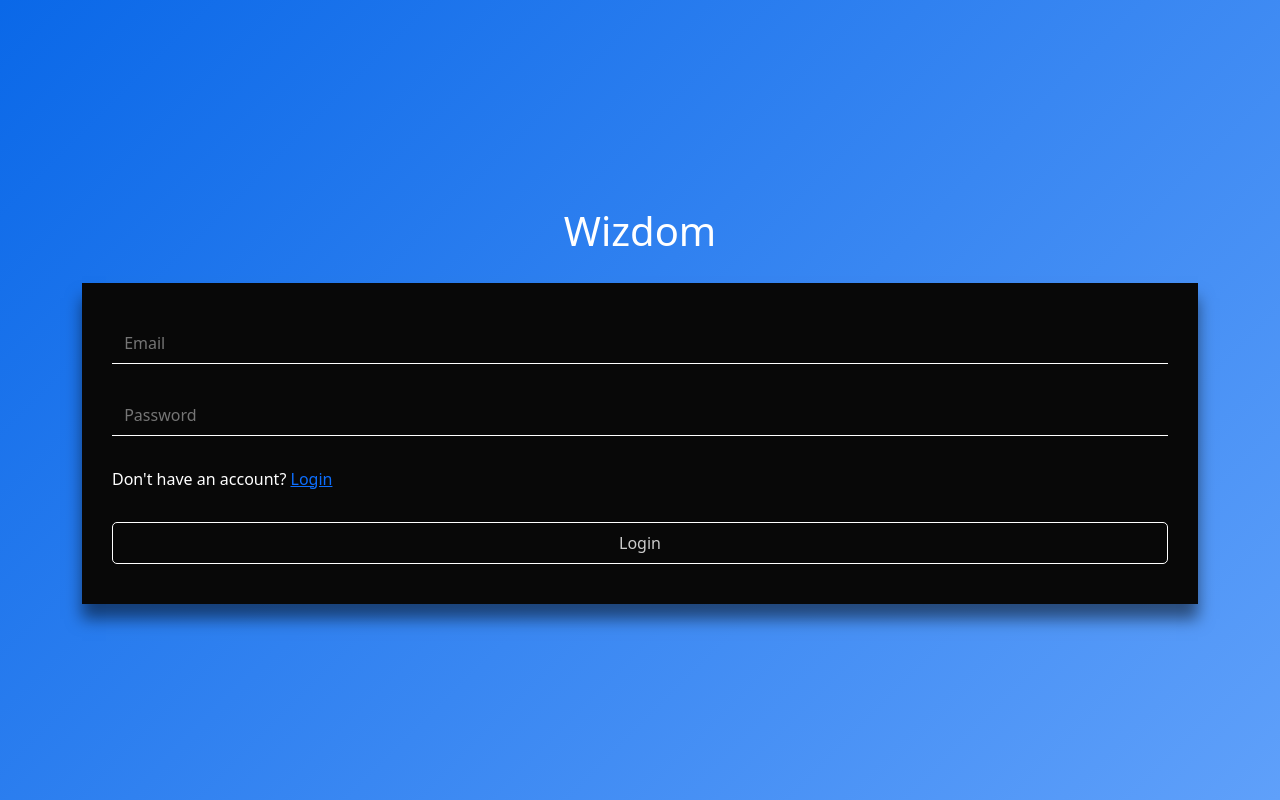
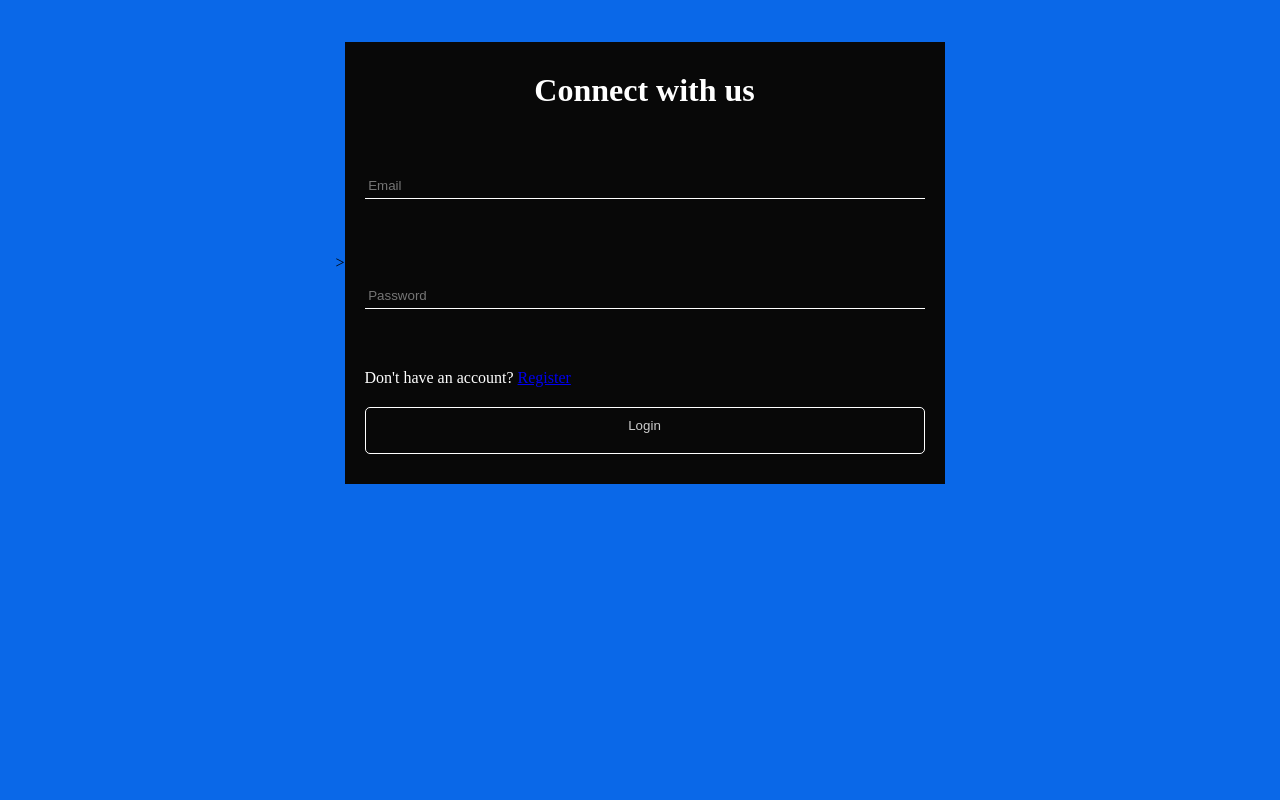
Before and after one commit to Vanshitasingh/Firebase-node, a PHP site: page /login.html in a window 1280 px wide. Run offline with PHP 8.4, Linux system fonts and the light colour scheme; some libraries are stand-ins or nearby versions.

Commit message:
Responsive

```diff
--- a/login.css
+++ b/login.css
@@ -1,58 +1,99 @@
-body {
-    background: #fff;
-    padding: 0px;
-    margin: 0px;
-    font-family: 'Nunito', sans-serif;
-    font-size: 16px;
+*{
+  margin: 0;
+  padding: 0;
+}
+body{
+  background: #0a68e8;
+  display: flex;
+  align-items: center;
+  justify-content: center;
+}
+.content{
+  width: 800px;
+  background-color: #080808;
+  margin: 5% auto;
+  padding: 30px 30px;
+  display: grid;
+  grid-template-columns: 1fr 1fr;
+  grid-gap:20px;
+  color: #fff;
+  box-shadow: 0 20px 20px rgba(0, 0, 0, 0.5);
+}
+.alert{
+  padding:10px;
+  color:#fff;
+  margin-bottom:10px;
+  display:none;
 }
 
-  input, button {
-    font-family: 'Nunito', sans-serif;
-    font-weight: 700;
+.content h1{
+  text-align: center;
+  margin-bottom: 20px;
 }
 
-  .main-div, .loggedin-div {
-    width: 20%;
-    margin: 0px auto;
-    margin-top: 150px;
-    padding: 20px;
-    display: none;
+.content input{
+  color: #fff;
+  border: none;
+  outline: none;
+  margin: 20px auto;
+  padding-top: 10px;
+  border-bottom: 1px solid #fff;
+  background-color: transparent;
+  margin-block-end: 0;
+  padding-bottom: 5px;
+  width: 100%;
+}
+.log{
+  width: 400px;
+  background-color: #080808;
+  margin: 7% auto;
+  padding: 30px 20px;
+
+  color: #fff;
+}
+.log input{
+  color: #fff;
+  border: none;
+  outline: none;
+  margin: 20px auto;
+  padding-top: 10px;
+  border-bottom: 1px solid #fff;
+  background-color: transparent;
+  padding-bottom: 5px;
+  width: 100%;
+}
+button{
+  background-color: #080808;
+  border: 1px solid #fff;
+  display:inline-block;
+  color: #ccc;
+  border-radius: 5px;
+  width:100%;
+  margin-top:20px ;
+  padding:0.75em;
 }
 
-  .main-div input {
-    display: block;
-    border: 1px solid #ccc;
-    border-radius: 5px;
-    background: #fff;
-    padding: 15px;
-    outline: none;
-    width: 100%;
-    margin-bottom: 20px;
-    transition: 0.3s;
-    -webkit-transition: 0.3s;
-    -moz-transition: 0.3s;
+
+.log button:hover{
+  background-color:#ccc ;
+  color:black;
+  transition: background-color 0.5s ease-out;
+}
+.content button:hover{
+  background-color:#ccc ;
+  color:black;
+  transition: background-color 0.5s ease-out;
+}
+.content .full{
+  grid-column: 1/3;
 }
 
-  .main-div input:focus {
-    border: 1px solid #777;
+@media(min-width:700px){
+  .content{
+    width: 60vh;
+    height: 80vh;
   }
-
-  .main-div button, .loggedin-div button {
-    background: #5d8ffc;
-    color: #fff;
-    border: 1px solid #5d8ffc;
-    border-radius: 5px;
-    padding: 15px;
-    display: block;
-    width: 100%;
-    transition: 0.3s;
-    -webkit-transition: 0.3s;
-    -moz-transition: 0.3s;
+  .log{
+    width: 70vh;
   }
-
-  .main-div button:hover, .loggedin-div button:hover {
-    background: #fff;
-    color: #5d8ffc;
-    border: 1px solid #5d8ffc;
-    cursor: pointer;
 }
--- a/login.html
+++ b/login.html
@@ -1,24 +1,23 @@
 <!DOCTYPE html>
 <html>
 <head>
-  <script src="https://cdn.jsdelivr.net/npm/@popperjs/core@2.9.2/dist/umd/popper.min.js" integrity="sha384-IQsoLXl5PILFhosVNubq5LC7Qb9DXgDA9i+tQ8Zj3iwWAwPtgFTxbJ8NT4GN1R8p" crossorigin="anonymous"></script>
-<script src="https://cdn.jsdelivr.net/npm/bootstrap@5.0.1/dist/js/bootstrap.min.js" integrity="sha384-Atwg2Pkwv9vp0ygtn1JAojH0nYbwNJLPhwyoVbhoPwBhjQPR5VtM2+xf0Uwh9KtT" crossorigin="anonymous"></script>
-  <link href="https://cdn.jsdelivr.net/npm/bootstrap@5.0.1/dist/css/bootstrap.min.css" rel="stylesheet" integrity="sha384-+0n0xVW2eSR5OomGNYDnhzAbDsOXxcvSN1TPprVMTNDbiYZCxYbOOl7+AMvyTG2x" crossorigin="anonymous">
-  <link rel="stylesheet" href="style.css">
+>
+  <link rel="stylesheet" href="login.css">
   <title>Wizdom</title>
 </head>
 <body>
 
  <div id="Registration" class="container">
-  <center><h1 style="color: white;">Wizdom</h1>
+
     <div class="alert">Your message has been sent</div>
-    <div class="content" >
+    <div class="log" >
+      <h1 style="color:#fff;text-align: center;">Connect with us</h1>
 
-  <p class="full">  <input type="email" name="email" id="email" placeholder=" Email"></p>
-  <p class="full"> <input type="password" name="pass" id="password" placeholder=" Password"></p>
+  <p class="full log" style="padding: 0; ">  <input type="email" name="email" id="email" placeholder=" Email"></p>
+  <p class="full log" style="padding: 0; "> <input type="password" name="pass" id="password" placeholder=" Password"></p>
 
-  <p style="color: #fff; text-align: left;">Don't have an account? <span><a href="index.html">Login</a></span></p>
-  <button class="full"onclick="LoginUser()">Login</button></center>
+  <p  class="full" style="color: #fff; text-align: left; margin: 20px 40px 0 0;">Don't have an account? <span><a href="home.html">Register</a></span></p>
+  <button class="full" style="padding-bottom: 20px;" onclick="LoginUser()">Login</button>
  </div>
 
 
@@ -85,7 +84,7 @@
 
 
     var id=firebase.auth().currentUser.uid;
-    window.location.replace("dash.html");
+    window.location.assign("dash.html");
     localStorage.setItem('id',id);
 
    }).catch(function(error){
--- a/style.css
+++ b/style.css
@@ -1,11 +1,8 @@
 *{
-  margin: 0;
-  padding: 0;
   box-sizing: border-box;
 }
 
 body{
-  height: 100vh;
   background: linear-gradient(
       135deg,
       #0a68e8,
@@ -15,16 +12,34 @@ body{
   align-items: center;
   justify-content: center;
 }
-h1{
-  padding: 20px;
+.container{
+  max-width:1170px;
+  margin-left:auto;
+  margin-right:auto;
 }
+.brand{
+  text-align: center;
+}
+
+.brand span{
+  color:#fff;
+}
+
+.wrapper{
+  box-shadow: 0 0 20px 0 rgba(72,94,116,0.7);
+}
+
+.wrapper > *{
+  padding: 1em;
+}
+
 
 .content{
   background-color: #080808;
   box-shadow: 0 15px 15px rgba(0, 0, 0, 0.5);
   display: grid;
   grid-template-columns: 1fr 1fr;
-  grid-gap:15px;
+  grid-gap:20px;
   padding: 40px 30px;
   margin-bottom: 10px;
 }
@@ -63,3 +78,23 @@ button{
 .content .full{
   grid-column: 1 / 3;
 }
+.content .full .log{
+  margin: 0 auto;
+}
+
+
+/* LARGE SCREENS */
+@media(min-width:700px){
+  .wrapper{
+    display: grid;
+    grid-template-columns: 1fr 2fr;
+  }
+
+  .wrapper > *{
+    padding:2em;
+  }
+
+  .company-info h3, .company-info ul, .brand{
+    text-align: left;
+  }
+}
```
Also changed, not shown: dash.html (+0 -31 lines), home.html (+9 -10 lines). Lines whose indentation alone changed are shown as unchanged.
